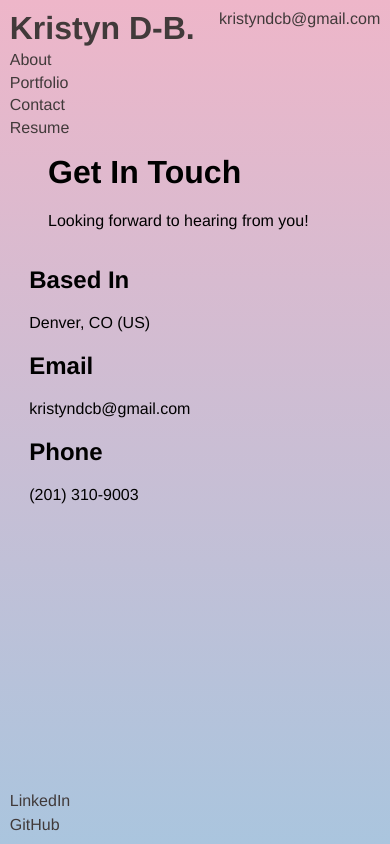
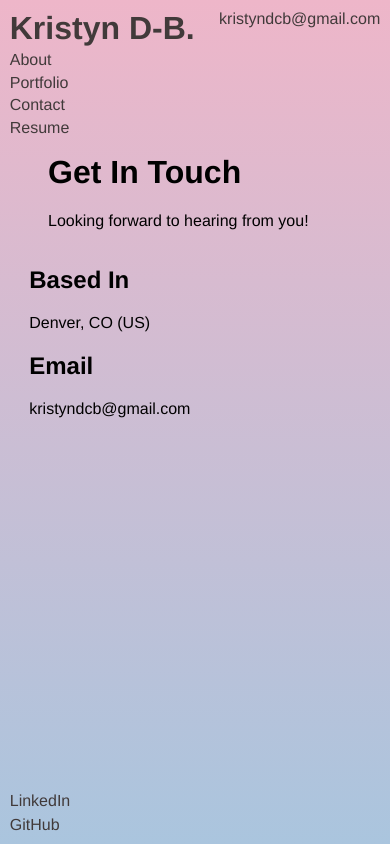
Before and after one commit to MinnieAkuma199/KDB-Reacting-to-Portfolio, a React (Create React App) app: page /contact in a window 390 px wide. Built offline with nearby package versions, Linux system fonts and the light colour scheme.

Commit message:
removed phone number

```diff
--- a/src/pages/Contact.js
+++ b/src/pages/Contact.js
@@ -29,8 +29,6 @@ export default function Contact() {
             <p>Denver, CO (US)</p>
             <h2>Email</h2>
             <p>kristyndcb@gmail.com</p>
-            <h2>Phone</h2>
-            <p>(201) 310-9003</p>
           </div>
           {/* <div className="right">
             <h1>Your Information</h1>
```
